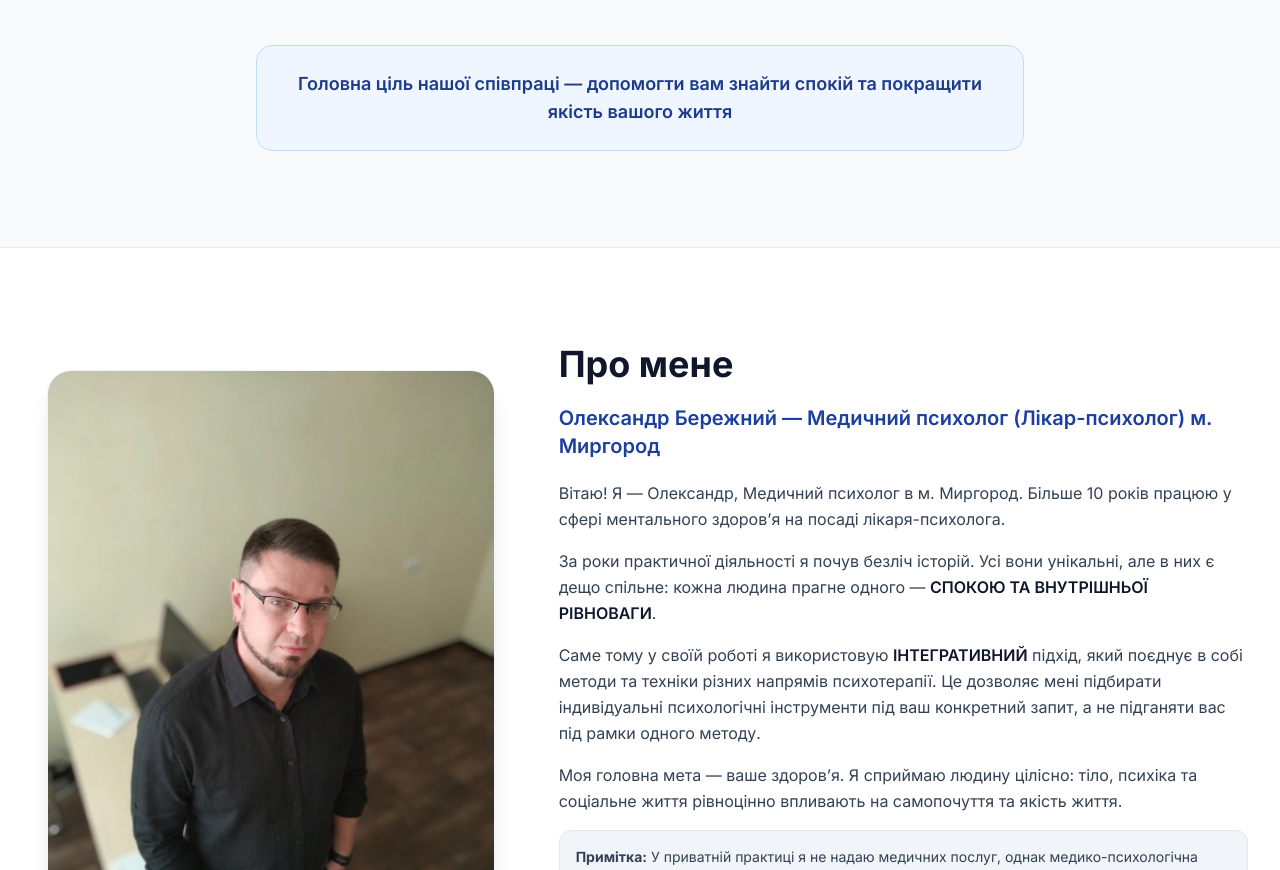
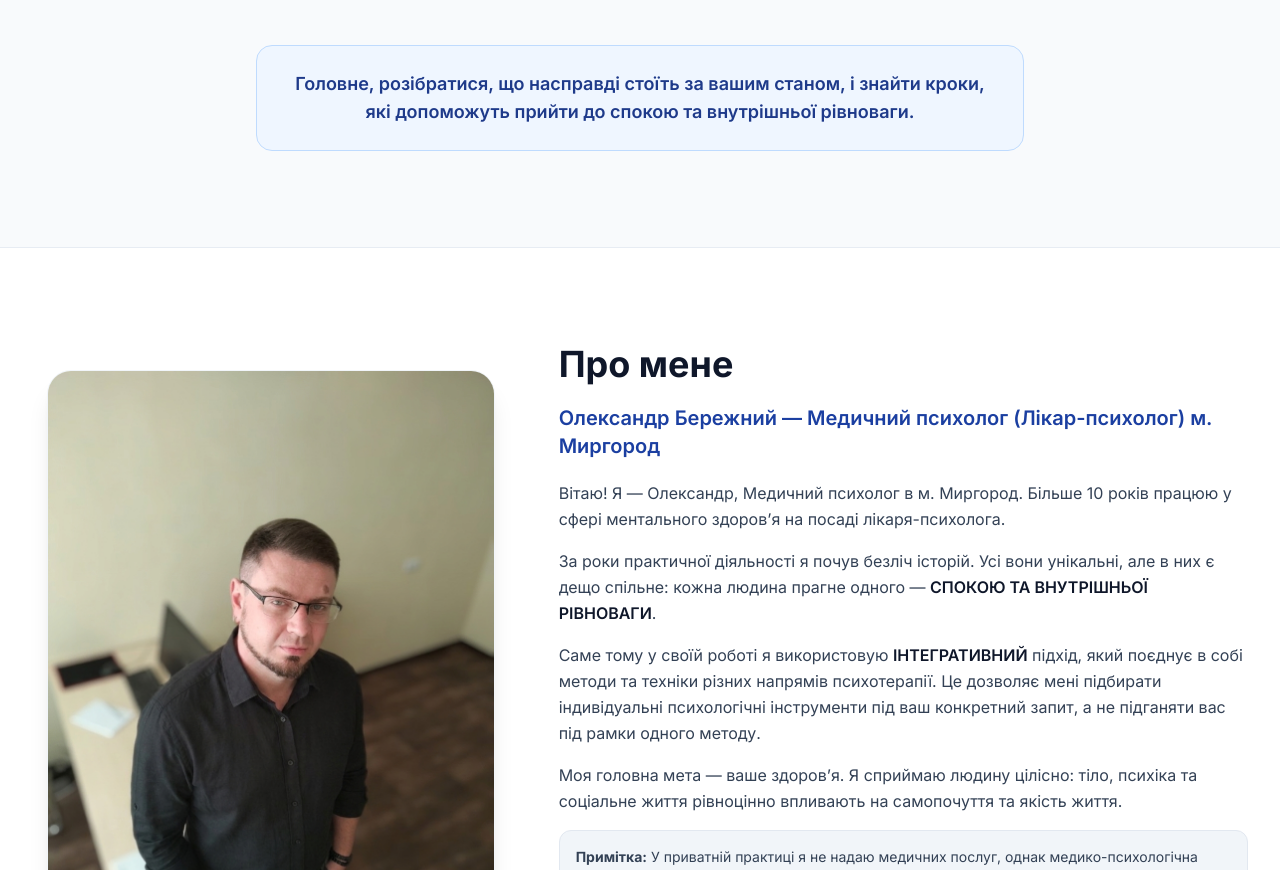
Before and after one commit to drberezhnyialex-prog/med-psy-site, a plain HTML site: page index.html in a window 1280 px wide. Shown: the part 1762-2632 px from the top of the page. Drawn offline with nearby package versions, Linux system fonts and the light colour scheme.

Commit message:
Update text for collaboration goal in index.html

```diff
--- a/index.html
+++ b/index.html
@@ -341,7 +341,7 @@
                 <div class="mt-12 text-center">
                     <div class="inline-block p-6 rounded-2xl bg-brand-50 border border-brand-200 max-w-3xl">
                         <p class="text-lg font-semibold text-brand-900">
-                            Головна ціль нашої співпраці — допомогти вам знайти спокій та покращити якість вашого життя
+                            Головне, розібратися, що насправді стоїть за вашим станом, і знайти кроки, які допоможуть прийти до спокою та внутрішньої рівноваги.
                         </p>
                     </div>
                 </div>
```
